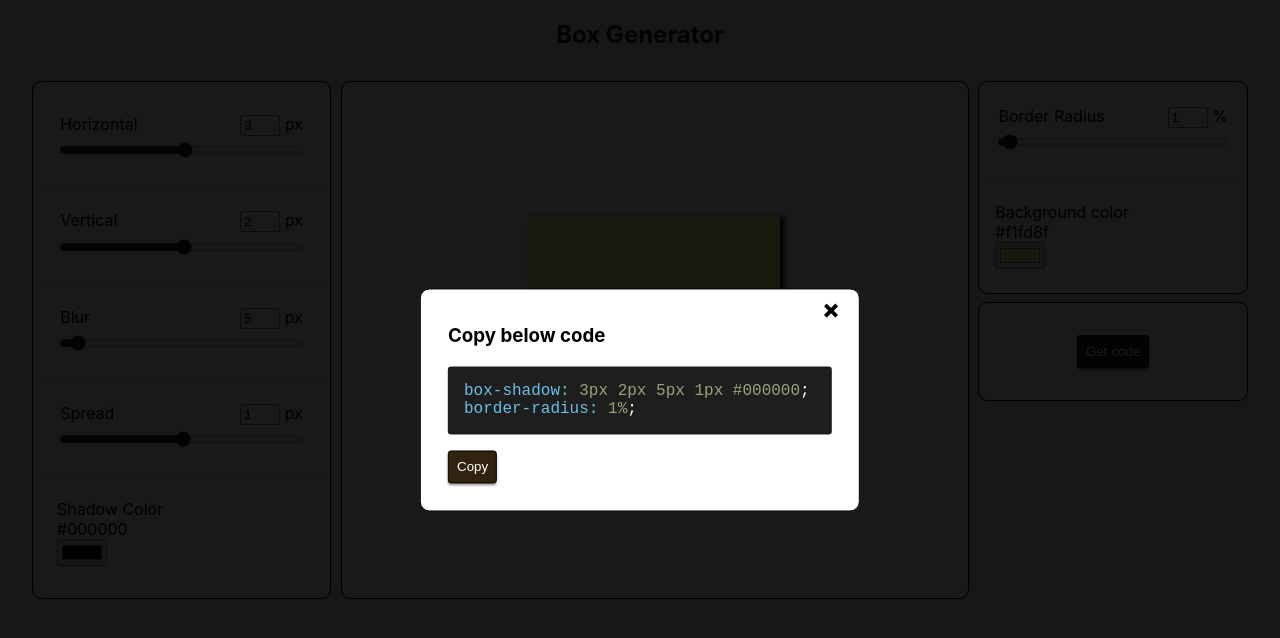
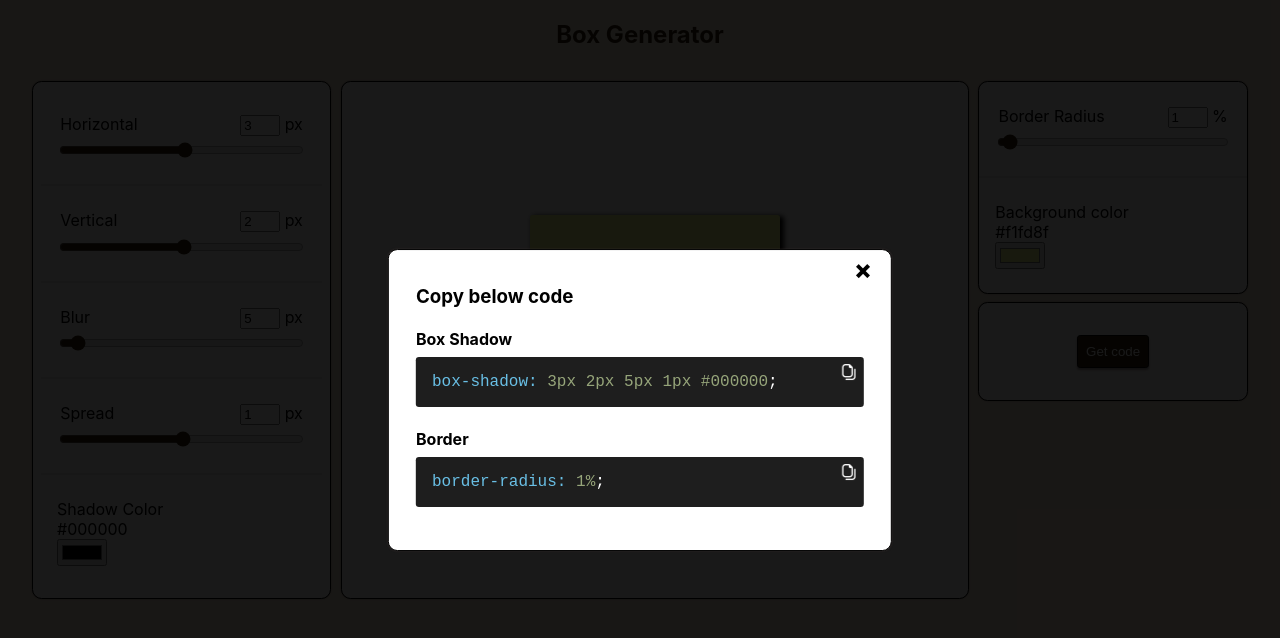
Before and after one commit to jkpatil211/box-generator, a React (Create React App) app: page / in a window 1280 px wide. Both pictures are taken after a click on the button "Get code". Shown: the top 638 px of the page. Built offline with nearby package versions, Linux system fonts and the light colour scheme.

Commit message:
Changed the copy code behavior

```diff
--- a/src/components/BoxGenerator/BoxGenerator.css
+++ b/src/components/BoxGenerator/BoxGenerator.css
@@ -124,7 +124,7 @@ input[type=number] {
     top: 50%;
     left: 50%;
     transform: translate(-50%, -50%);
-    min-width: 30%;
+    min-width: 35%;
     padding: 1.7rem;
 }
 
@@ -166,3 +166,25 @@ input[type=number] {
 .endline {
     color: #ffffff;
 }
+
+.codeSnippet > h4 {
+    margin-bottom: 0;
+}
+
+.codeSnippet pre {
+    margin-top: 0.5rem;
+}
+
+.relative {
+    position: relative !important;
+}
+
+.absolute {
+    position: absolute !important;
+}
+
+.copyIcon {
+    right: 7px;
+    top: 7px;
+    cursor: pointer;
+}
--- a/src/components/BoxGenerator/CodeModalContent.js
+++ b/src/components/BoxGenerator/CodeModalContent.js
@@ -1,26 +1,13 @@
-import { useRef, useState } from "react";
-
-const COPY = "Copy";
-const COPIED = "Copied!";
+import CodeSnippet from "./CodeSnippet";
 
 const CodeModalContent = ({boxShadow, borderRadius}) => {
-    const codeRef = useRef(null);
-    const [copied, setCopied] = useState(false);
-
-    const copyCode = () => {
-        console.log('clicked')
-        navigator.clipboard.writeText(codeRef.current.innerText);
-        setCopied(true)
-    }
 
     return (
         <div className="code">
             <h3 style={{marginTop: "0.5rem"}}>Copy below code</h3>
-            <pre ref={codeRef}>
-                <span className="styleAttribute">box-shadow: </span>{boxShadow}<span className="endline">;</span><br />
-                <span className="styleAttribute">border-radius: </span>{borderRadius}%<span className="endline">;</span>
-            </pre>
-            <button className={"btn " + (copied ? "btn-disabled" : "")} disabled={copied} onClick={copyCode}>{copied ? COPIED : COPY}</button>
+
+            <CodeSnippet label="Box Shadow" cssProperty="box-shadow" cssValue={boxShadow}/>
+            <CodeSnippet label="Border" cssProperty="border-radius" cssValue={borderRadius+"%"} />
         </div>
     )
 }
--- /dev/null
+++ b/src/components/BoxGenerator/CodeSnippet.js
@@ -0,0 +1,36 @@
+import { useRef, useState } from 'react';
+import copy from '../../icons/copy.png';
+import check from '../../icons/check.png';
+
+const CodeSnippet = ({label, cssProperty, cssValue }) => {
+    const codeRef = useRef(null);
+    const [copied, setCopied] = useState(false);
+    const DELAY_TIME = 3000;
+
+    const copyCode = () => {
+        if(copied) return;
+        navigator.clipboard.writeText(codeRef.current.innerText);
+        setCopied(true);
+        let delayId = setTimeout(() => {
+            setCopied(false);
+            clearTimeout(delayId)
+        }, DELAY_TIME);
+    }
+
+    return (
+        <div className="codeSnippet">
+            <h4>{label}</h4>
+            <div className='relative'>
+                <span className='copyIcon absolute' onClick={copyCode}>
+                    <img src={ copied ? check : copy} />
+                </span>
+                <pre ref={codeRef}>
+                    <span className="styleAttribute">{cssProperty}: </span>{cssValue}<span className="endline">;</span><br />
+                </pre>
+            </div>
+
+        </div>
+    )
+}
+
+export default CodeSnippet;
```
Also changed, not shown: src/icons/check.png (added), src/icons/copy.png (added).
